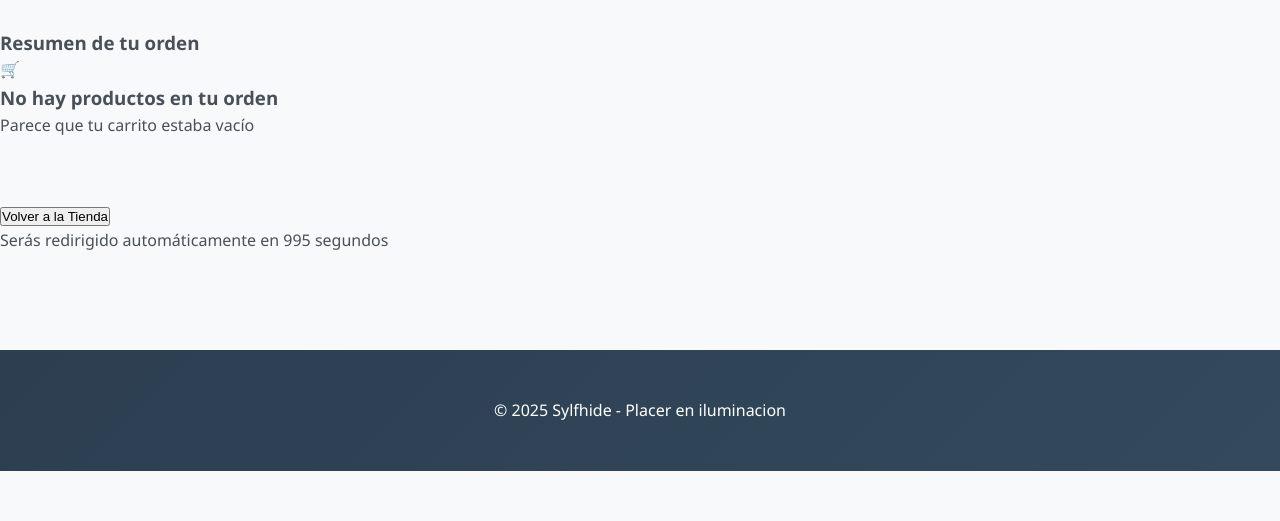
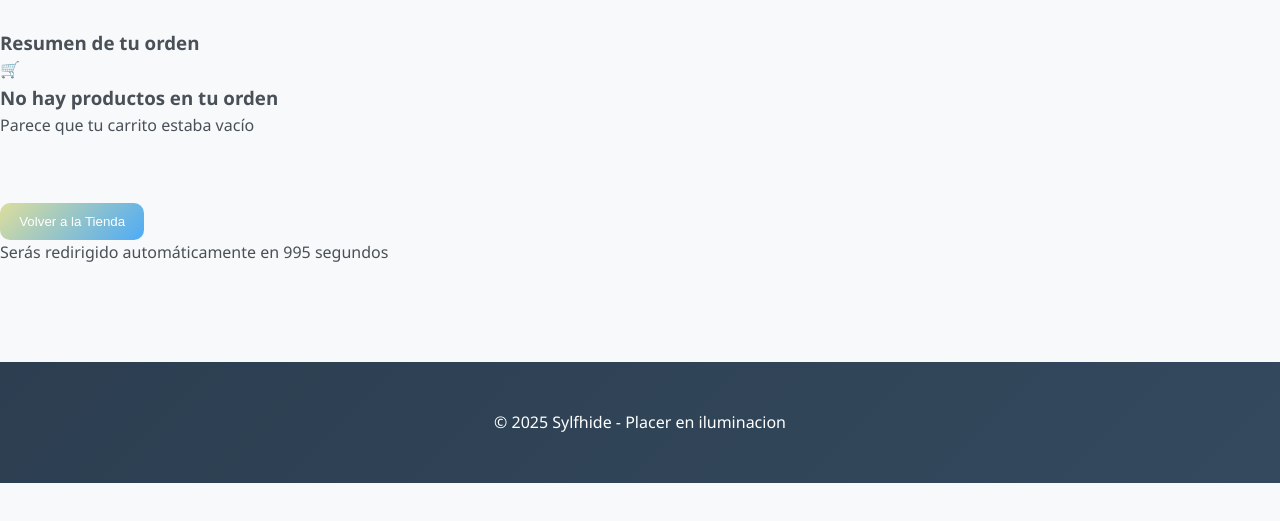
Before and after one commit to teffanis/2dapre.Tiendadelmaparas3d.Sylfhide, a website: page order.html in a window 1280 px wide. Shown: the part 253-774 px from the top of the page. Drawn offline with Linux system fonts and the light colour scheme; some packages are replaced by stand-ins of ours; a script that the page names is missing.

Commit message:
Correcciones grales

```diff
--- a/css/style.css
+++ b/css/style.css
@@ -290,6 +290,16 @@ h2::after {
     border-bottom: none;
 }
 
+.btn-primary {
+    background: linear-gradient(135deg, var(--primary-light) 0%, var(--secondary-light) 100%);
+    color: white;
+    border: none;
+    padding: 0.7rem 1.2rem;
+    border-radius: 10px;
+    cursor: pointer;
+    transition: all 0.3s ease;
+}
+
 .delete-button {
     background: var(--accent-light);
     color: white;
--- a/order.html
+++ b/order.html
@@ -5,7 +5,6 @@
     <meta name="viewport" content="width=device-width, initial-scale=1.0">
     <title>Orden de Compra - Sylfhide</title>
     <link rel="stylesheet" href="../css/style.css">
-    <link rel="stylesheet" href="../css/order.css">
     <script src="https://cdn.jsdelivr.net/npm/sweetalert2@11"></script>
     <link href="https://fonts.googleapis.com/css2?family=Parisienne&display=swap" rel="stylesheet">
 </head>
```
